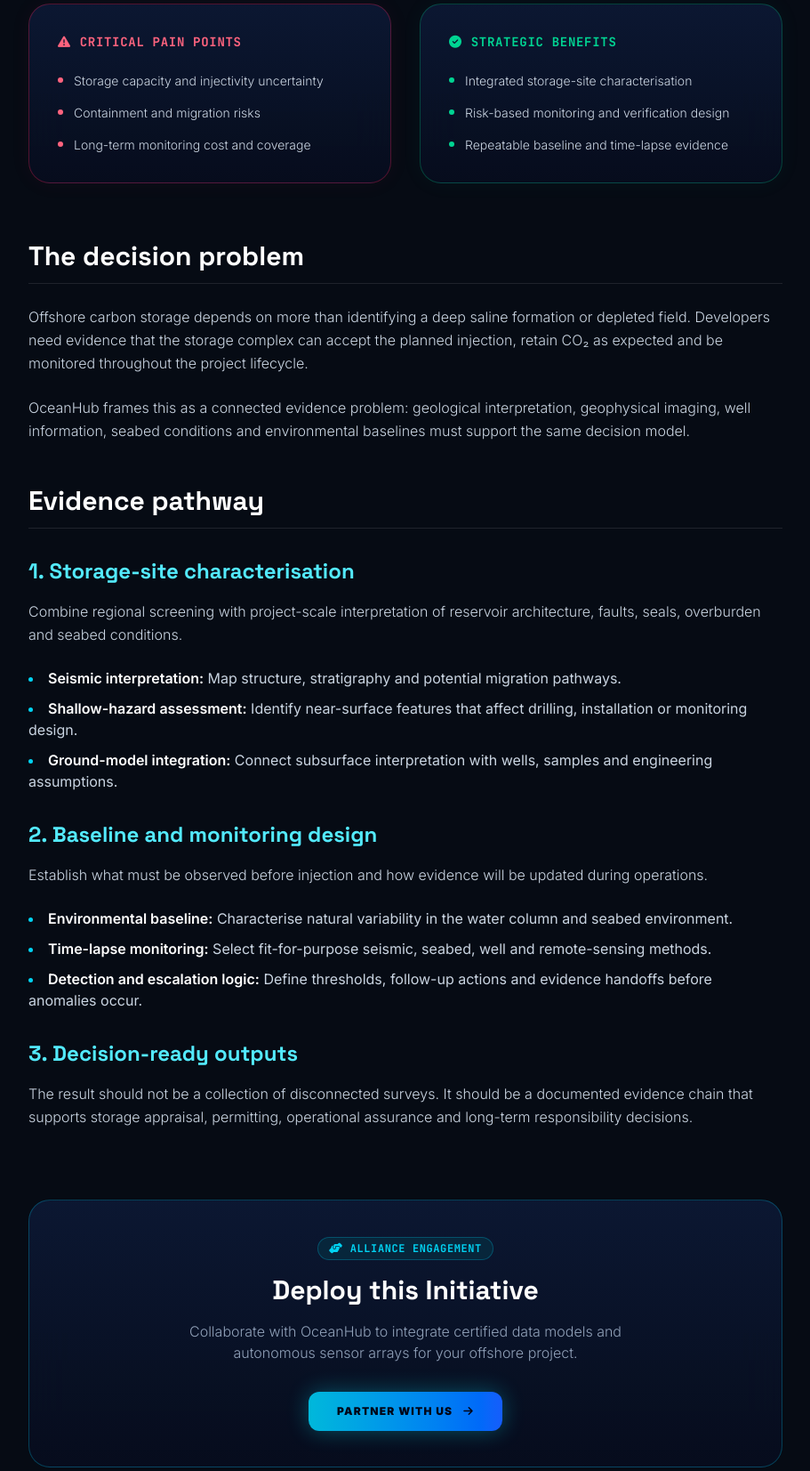
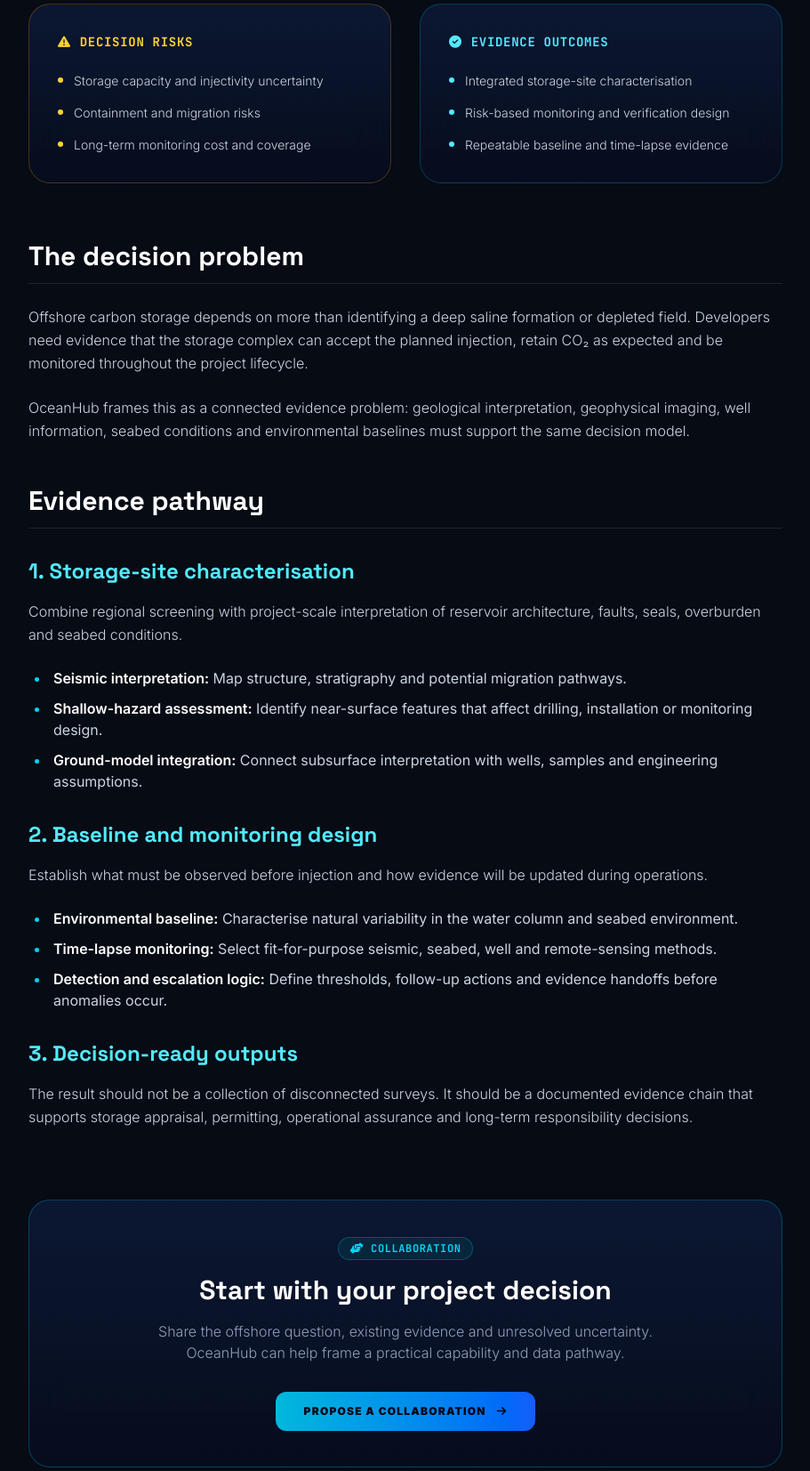
Before and after one commit to liuh886/OceanHub, an Astro site: page /OceanHub/focus-areas/ccus in a window 1280 px wide. Shown: the part 411-2064 px from the top of the page at 89% size, without its empty margins (184-1095 px from the left). Built offline with nearby package versions, Linux system fonts and the light colour scheme; Astro itself is replaced by a stand-in of ours.

Commit message:
refactor: improve focus-area decision pages

```diff
--- a/src/pages/focus-areas/[...slug].astro
+++ b/src/pages/focus-areas/[...slug].astro
@@ -4,96 +4,81 @@ import Layout from '../../layouts/Layout.astro';
 
 export async function getStaticPaths() {
   const focusAreaEntries = await getCollection('focus-areas');
-  return focusAreaEntries.map(entry => ({
-    params: { slug: entry.slug }, props: { entry },
-  }));
+  return focusAreaEntries.map((entry) => ({ params: { slug: entry.slug }, props: { entry } }));
 }
 
+const base = import.meta.env.BASE_URL;
+const url = (path = '') => `${base}${path.replace(/^\/+/, '')}`;
 const { entry } = Astro.props;
 const { Content } = await entry.render();
 ---
 
-<Layout title={`${entry.data.title} | OceanHub Initiatives`} description={entry.data.description}>
+<Layout title={`${entry.data.title} | OceanHub`} description={entry.data.description}>
   <article class="max-w-4xl mx-auto px-6 py-16 md:py-24">
-    <!-- Header -->
     <header class="mb-14 reveal">
-      <a href="/focus-areas" class="inline-flex items-center gap-2 text-xs font-mono font-bold text-cyan-400 hover:text-cyan-300 uppercase tracking-widest mb-6 transition-colors">
-        <i class="fa-solid fa-arrow-left text-xs"></i>
+      <a href={url('focus-areas/')} class="inline-flex items-center gap-2 text-xs font-mono font-bold text-cyan-400 hover:text-cyan-300 uppercase tracking-widest mb-6 transition-colors">
+        <i class="fa-solid fa-arrow-left text-xs" aria-hidden="true"></i>
         <span>Back to Focus Areas</span>
       </a>
-      <h1 class="text-3xl sm:text-5xl font-black text-white tracking-tight mb-6 font-display">
-        {entry.data.title}
-      </h1>
-      <p class="text-lg md:text-xl text-slate-300 font-light leading-relaxed">
-        {entry.data.description}
-      </p>
+      <h1 class="text-3xl sm:text-5xl font-black text-white tracking-tight mb-6 font-display">{entry.data.title}</h1>
+      <p class="text-lg md:text-xl text-slate-300 font-light leading-relaxed">{entry.data.description}</p>
     </header>
 
-    <!-- Key Pain Points & Strategic Benefits Dual HUD Matrix -->
     <div class="grid grid-cols-1 md:grid-cols-2 gap-8 mb-16 reveal">
-      <!-- Pain Points -->
-      <div class="glass-card p-8 border-rose-500/30 shadow-[0_0_25px_rgba(244,63,94,0.05)]">
-        <h3 class="text-rose-400 font-mono font-bold text-sm uppercase tracking-wider mb-6 flex items-center gap-2.5">
-          <i class="fa-solid fa-triangle-exclamation"></i>
-          <span>Critical Pain Points</span>
-        </h3>
+      <section class="glass-card p-8 border-amber-500/25" aria-labelledby="decision-risks-title">
+        <h2 id="decision-risks-title" class="text-amber-300 font-mono font-bold text-sm uppercase tracking-wider mb-6 flex items-center gap-2.5">
+          <i class="fa-solid fa-triangle-exclamation" aria-hidden="true"></i>
+          <span>Decision risks</span>
+        </h2>
         <ul class="space-y-4">
           {entry.data.painPoints.map((item) => (
             <li class="text-slate-300 text-sm font-light flex items-start gap-3">
-              <span class="mt-1.5 w-1.5 h-1.5 bg-rose-400 rounded-full shrink-0"></span>
+              <span class="mt-1.5 w-1.5 h-1.5 bg-amber-300 rounded-full shrink-0"></span>
               <span>{item}</span>
             </li>
           ))}
         </ul>
-      </div>
+      </section>
 
-      <!-- Strategic Benefits -->
-      <div class="glass-card p-8 border-emerald-500/30 shadow-[0_0_25px_rgba(16,185,129,0.05)]">
-        <h3 class="text-emerald-400 font-mono font-bold text-sm uppercase tracking-wider mb-6 flex items-center gap-2.5">
-          <i class="fa-solid fa-circle-check"></i>
-          <span>Strategic Benefits</span>
-        </h3>
+      <section class="glass-card p-8 border-cyan-500/25" aria-labelledby="evidence-outcomes-title">
+        <h2 id="evidence-outcomes-title" class="text-cyan-300 font-mono font-bold text-sm uppercase tracking-wider mb-6 flex items-center gap-2.5">
+          <i class="fa-solid fa-circle-check" aria-hidden="true"></i>
+          <span>Evidence outcomes</span>
+        </h2>
         <ul class="space-y-4">
           {entry.data.benefits.map((item) => (
             <li class="text-slate-300 text-sm font-light flex items-start gap-3">
-              <span class="mt-1.5 w-1.5 h-1.5 bg-emerald-400 rounded-full shrink-0"></span>
+              <span class="mt-1.5 w-1.5 h-1.5 bg-cyan-300 rounded-full shrink-0"></span>
               <span>{item}</span>
             </li>
           ))}
         </ul>
-      </div>
+      </section>
     </div>
 
-    <!-- Main Markdown Content -->
     <div class="prose prose-invert prose-cyan max-w-none reveal">
       <Content />
     </div>
 
-    <!-- Bottom Action Portal -->
-    <div class="mt-20 p-10 rounded-3xl glass-card text-center border-cyan-500/30 reveal">
-      <div class="hud-badge mb-4">
-        <i class="fa-solid fa-handshake-angle"></i> ALLIANCE ENGAGEMENT
-      </div>
-      <h3 class="text-2xl md:text-3xl font-black text-white mb-4 font-display">Deploy this Initiative</h3>
-      <p class="text-slate-400 text-sm md:text-base max-w-xl mx-auto mb-8 font-light">
-        Collaborate with OceanHub to integrate certified data models and autonomous sensor arrays for your offshore project.
-      </p>
-      <a href="mailto:info@oceanhub.com" class="inline-flex items-center gap-3 px-8 py-3.5 rounded-xl bg-gradient-to-r from-cyan-500 to-blue-600 hover:from-cyan-400 hover:to-blue-500 text-slate-950 font-black text-xs uppercase tracking-widest shadow-[0_0_25px_rgba(0,240,255,0.3)] transition-all">
-        <span>Partner with Us</span>
-        <i class="fa-solid fa-arrow-right text-xs"></i>
+    <section class="mt-20 p-8 md:p-10 rounded-3xl glass-card text-center border-cyan-500/30 reveal" aria-labelledby="collaboration-title">
+      <div class="hud-badge mb-4"><i class="fa-solid fa-handshake-angle" aria-hidden="true"></i> COLLABORATION</div>
+      <h2 id="collaboration-title" class="text-2xl md:text-3xl font-black text-white mb-4 font-display">Start with your project decision</h2>
+      <p class="text-slate-400 text-sm md:text-base max-w-xl mx-auto mb-8 font-light">Share the offshore question, existing evidence and unresolved uncertainty. OceanHub can help frame a practical capability and data pathway.</p>
+      <a href="mailto:info@oceanhub.com" class="inline-flex items-center gap-3 px-8 py-3.5 rounded-xl bg-gradient-to-r from-cyan-500 to-blue-600 hover:from-cyan-400 hover:to-blue-500 text-slate-950 font-black text-xs uppercase tracking-widest transition-all">
+        <span>Propose a Collaboration</span>
+        <i class="fa-solid fa-arrow-right text-xs" aria-hidden="true"></i>
       </a>
-    </div>
+    </section>
   </article>
 </Layout>
 
 <style is:global>
   @reference "../../styles/global.css";
-  /* Enhanced Prose Styling for Tech Dark Mode */
   .prose h2 { @apply text-2xl md:text-3xl font-black text-white mt-12 mb-6 font-display border-b border-white/10 pb-3; }
   .prose h3 { @apply text-xl md:text-2xl font-bold text-cyan-300 mt-8 mb-4 font-display; }
   .prose p { @apply text-slate-300 font-light leading-relaxed mb-6 text-base; }
-  .prose ul { @apply list-disc list-inside text-slate-300 space-y-2.5 mb-6 text-sm md:text-base; }
-  .prose li { @apply marker:text-cyan-400; }
+  .prose ul { @apply list-disc list-outside ml-6 text-slate-300 space-y-2.5 mb-6 text-sm md:text-base; }
+  .prose li { @apply marker:text-cyan-400 pl-1; }
   .prose strong { @apply text-white font-semibold; }
   .prose blockquote { @apply border-l-2 border-cyan-400 pl-4 py-2 italic text-slate-300 bg-cyan-950/20 rounded-r-xl; }
 </style>
```
